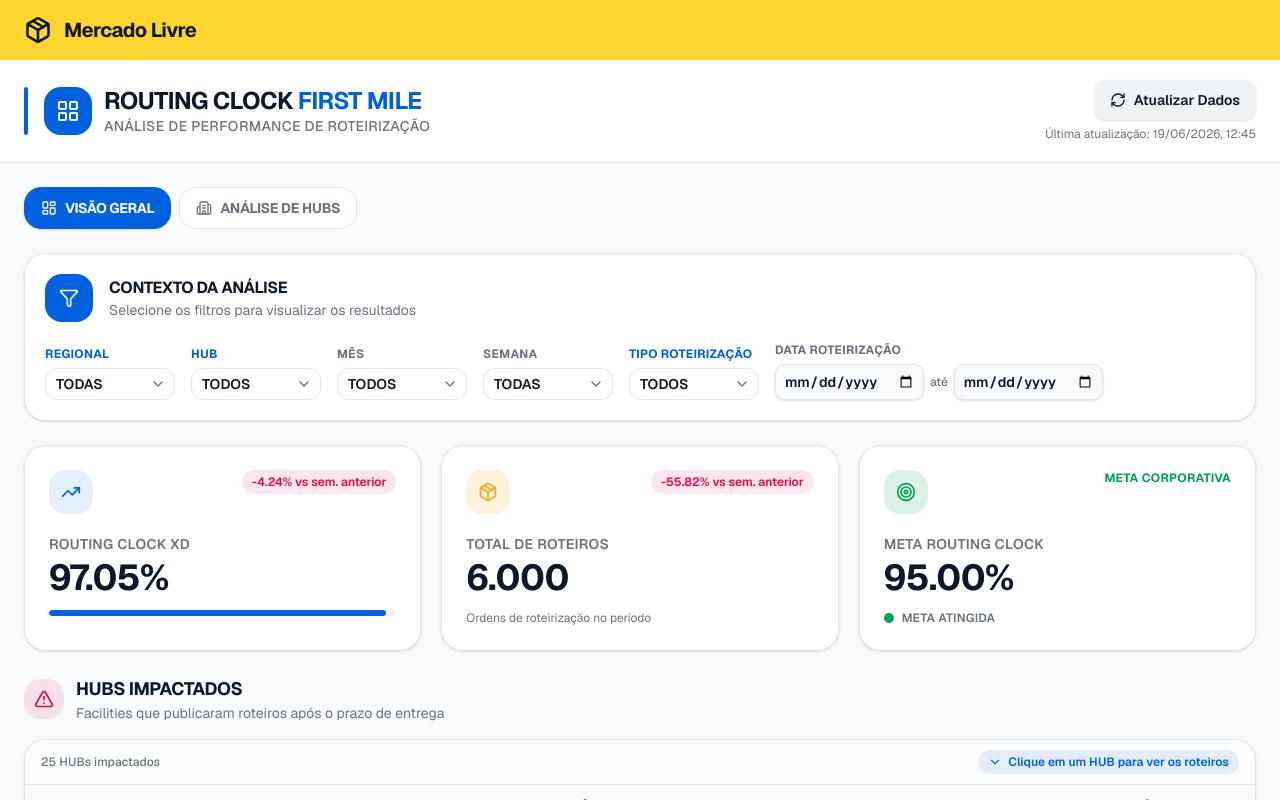
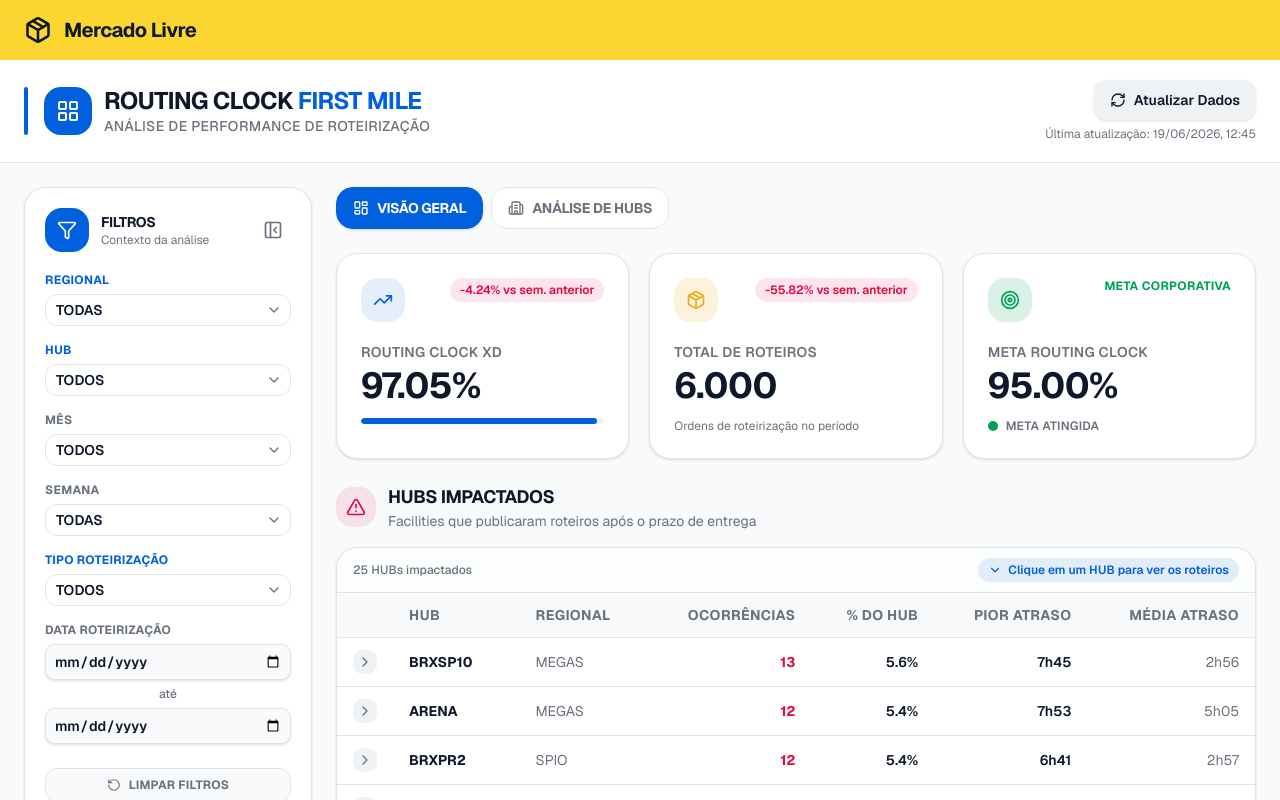
Before and after one commit to adrianoteodoro-sketch/routing-clock-dashboard, a Next.js app: page /routing-clock in a window 1280 px wide. Shown: the top 800 px of the page. Built offline with nearby package versions, Linux system fonts and the light colour scheme.

Commit message:
feat: add collapsible filters bar with toggle and reset options
Co-authored-by: adrianoteodoro-sketch <243608073+adrianoteodoro-sketch@users.noreply.github.com>

```diff
--- a/components/filters-bar.tsx
+++ b/components/filters-bar.tsx
@@ -1,6 +1,6 @@
 "use client"
 
-import { Filter } from "lucide-react"
+import { Filter, PanelLeftClose, PanelLeftOpen, RotateCcw } from "lucide-react"
 import { Select, SelectContent, SelectItem, SelectTrigger, SelectValue } from "@/components/ui/select"
 import type { DashboardOpcoes, Filters } from "@/lib/types"
 
@@ -8,6 +8,9 @@ interface FiltersBarProps {
   filters: Filters
   opcoes: DashboardOpcoes
   onChange: (next: Partial<Filters>) => void
+  collapsed: boolean
+  onToggle: () => void
+  onReset?: () => void
 }
 
 function FilterSelect({
@@ -33,7 +36,7 @@ function FilterSelect({
         {label}
       </label>
       <Select value={value} onValueChange={(v) => v && onChange(v)}>
-        <SelectTrigger className="min-w-[130px] font-semibold">
+        <SelectTrigger className="w-full font-semibold">
           <SelectValue />
         </SelectTrigger>
         <SelectContent>
@@ -65,42 +68,68 @@ function DateRangeFilter({
   return (
     <div className="flex flex-col gap-1.5">
       <label className="text-xs font-bold uppercase tracking-wide text-muted-foreground">{label}</label>
-      <div className="flex items-center gap-1.5">
+      <div className="flex flex-col gap-1.5">
         <input
           type="date"
           value={inicio}
           onChange={(e) => onInicio(e.target.value)}
           aria-label={`${label} - data inicial`}
-          className="h-9 rounded-md border border-input bg-background px-2 text-sm font-semibold text-foreground shadow-sm outline-none focus-visible:ring-2 focus-visible:ring-ring"
+          className="h-9 w-full rounded-md border border-input bg-background px-2 text-sm font-semibold text-foreground shadow-sm outline-none focus-visible:ring-2 focus-visible:ring-ring"
         />
-        <span className="text-xs font-medium text-muted-foreground">até</span>
+        <span className="text-center text-xs font-medium text-muted-foreground">até</span>
         <input
           type="date"
           value={fim}
           onChange={(e) => onFim(e.target.value)}
           aria-label={`${label} - data final`}
-          className="h-9 rounded-md border border-input bg-background px-2 text-sm font-semibold text-foreground shadow-sm outline-none focus-visible:ring-2 focus-visible:ring-ring"
+          className="h-9 w-full rounded-md border border-input bg-background px-2 text-sm font-semibold text-foreground shadow-sm outline-none focus-visible:ring-2 focus-visible:ring-ring"
         />
       </div>
     </div>
   )
 }
 
-export function FiltersBar({ filters, opcoes, onChange }: FiltersBarProps) {
+export function FiltersBar({ filters, opcoes, onChange, collapsed, onToggle, onReset }: FiltersBarProps) {
+  // Quando recolhida, mostra apenas uma faixa fina com o botão de abrir.
+  if (collapsed) {
     return (
-    <div className="rounded-2xl border border-border bg-card p-5 shadow-sm">
-      <div className="flex flex-col gap-5">
-        <div className="flex items-center gap-4">
-          <div className="flex h-12 w-12 shrink-0 items-center justify-center rounded-xl bg-primary text-primary-foreground">
+      <aside className="flex shrink-0 flex-col items-center gap-3 rounded-2xl border border-border bg-card p-3 shadow-sm">
+        <button
+          onClick={onToggle}
+          aria-label="Abrir filtros"
+          className="flex h-10 w-10 items-center justify-center rounded-xl bg-primary text-primary-foreground transition-opacity hover:opacity-90"
+        >
+          <PanelLeftOpen className="h-5 w-5" />
+        </button>
+        <div className="flex h-10 w-10 items-center justify-center rounded-xl bg-secondary/50 text-muted-foreground">
+          <Filter className="h-4 w-4" />
+        </div>
+      </aside>
+    )
+  }
+
+  return (
+    <aside className="flex w-full shrink-0 flex-col gap-5 rounded-2xl border border-border bg-card p-5 shadow-sm lg:w-72">
+      <div className="flex items-center justify-between gap-3">
+        <div className="flex items-center gap-3">
+          <div className="flex h-11 w-11 shrink-0 items-center justify-center rounded-xl bg-primary text-primary-foreground">
             <Filter className="h-5 w-5" />
           </div>
           <div>
-            <h2 className="text-base font-bold uppercase tracking-tight text-foreground">Contexto da Análise</h2>
-            <p className="text-sm text-muted-foreground">Selecione os filtros para visualizar os resultados</p>
+            <h2 className="text-sm font-bold uppercase tracking-tight text-foreground">Filtros</h2>
+            <p className="text-xs text-muted-foreground">Contexto da análise</p>
           </div>
         </div>
+        <button
+          onClick={onToggle}
+          aria-label="Recolher filtros"
+          className="flex h-9 w-9 items-center justify-center rounded-lg text-muted-foreground transition-colors hover:bg-secondary/60 hover:text-foreground"
+        >
+          <PanelLeftClose className="h-5 w-5" />
+        </button>
+      </div>
 
-        <div className="flex flex-wrap items-end gap-4">
+      <div className="flex flex-col gap-4">
         <FilterSelect
           label="Regional"
           value={filters.regional}
@@ -147,7 +176,16 @@ export function FiltersBar({ filters, opcoes, onChange }: FiltersBarProps) {
           onFim={(v) => onChange({ rotFim: v })}
         />
       </div>
-      </div>
-    </div>
+
+      {onReset && (
+        <button
+          onClick={onReset}
+          className="mt-1 inline-flex items-center justify-center gap-2 rounded-lg border border-border bg-secondary/40 px-3 py-2 text-xs font-bold uppercase tracking-wide text-muted-foreground transition-colors hover:bg-secondary/70 hover:text-foreground"
+        >
+          <RotateCcw className="h-3.5 w-3.5" />
+          Limpar filtros
+        </button>
+      )}
+    </aside>
   )
 }
--- a/components/routing-clock-dashboard.tsx
+++ b/components/routing-clock-dashboard.tsx
@@ -31,6 +31,7 @@ const fetcher = (url: string) => fetch(url).then((r) => r.json())
 export function RoutingClockDashboard() {
   const [filters, setFilters] = useState<Filters>(DEFAULT_FILTERS)
   const [tab, setTab] = useState<TabId>("geral")
+  const [filtersCollapsed, setFiltersCollapsed] = useState(false)
 
   const query = useMemo(() => {
     const sp = new URLSearchParams({
@@ -95,7 +96,21 @@ export function RoutingClockDashboard() {
         lastUpdated={lastUpdated}
       />
 
-      <main className="mx-auto flex max-w-[1600px] flex-col gap-6 px-6 py-6">
+      <main className="mx-auto flex max-w-[1600px] flex-col gap-6 px-6 py-6 lg:flex-row lg:items-start">
+        {/* Barra lateral de filtros (recolhível) */}
+        {data && (
+          <FiltersBar
+            filters={filters}
+            opcoes={data.opcoes}
+            onChange={handleFilterChange}
+            collapsed={filtersCollapsed}
+            onToggle={() => setFiltersCollapsed((c) => !c)}
+            onReset={() => setFilters(DEFAULT_FILTERS)}
+          />
+        )}
+
+        {/* Conteúdo principal */}
+        <div className="flex min-w-0 flex-1 flex-col gap-6">
           {/* Seletor de abas */}
           <div className="flex flex-wrap gap-2">
             <TabButton
@@ -111,10 +126,6 @@ export function RoutingClockDashboard() {
               label="Análise de HUBs"
             />
           </div>
-
-        {data && (
-          <FiltersBar filters={filters} opcoes={data.opcoes} onChange={handleFilterChange} />
-        )}
 
           {isLoading || !data ? (
             <div className="flex h-[60vh] items-center justify-center">
@@ -161,6 +172,7 @@ export function RoutingClockDashboard() {
           ) : (
             <HubAnalysis data={data.hubAnalise} selectedHub={filters.hub} />
           )}
+        </div>
       </main>
     </div>
   )
```
Lines whose indentation alone changed are shown as unchanged.
